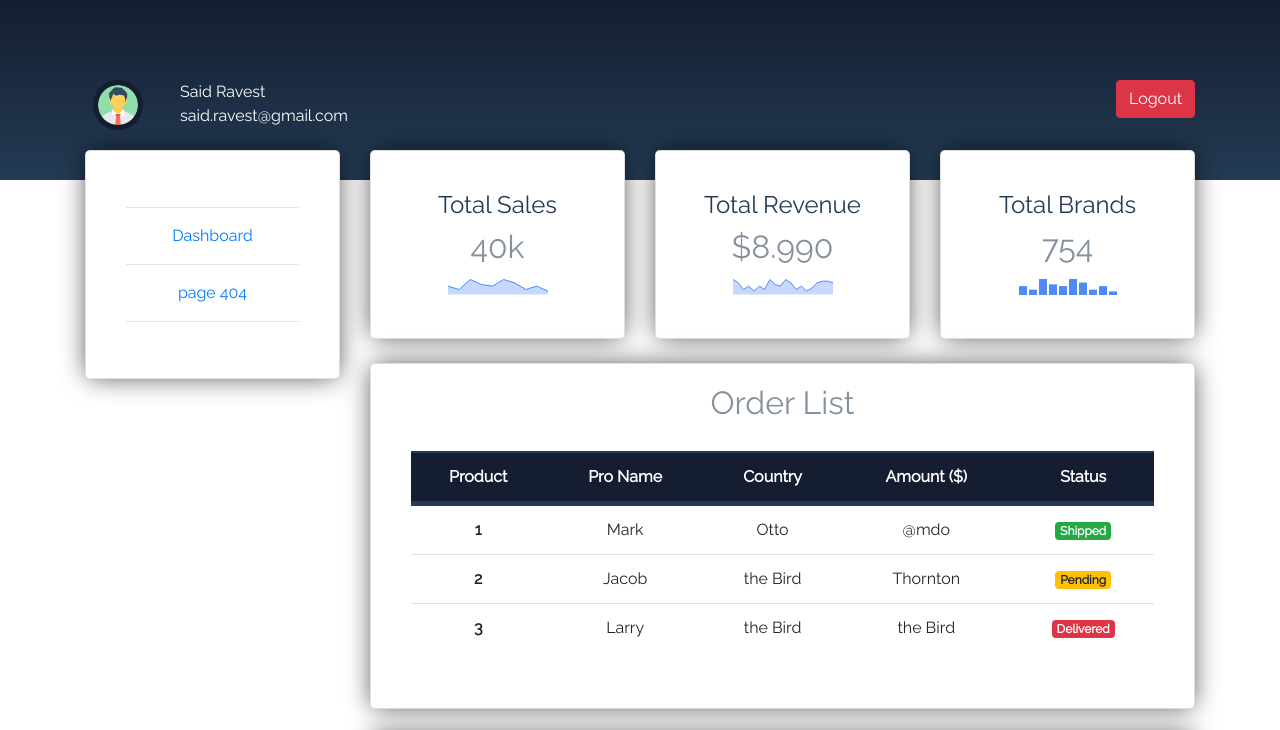
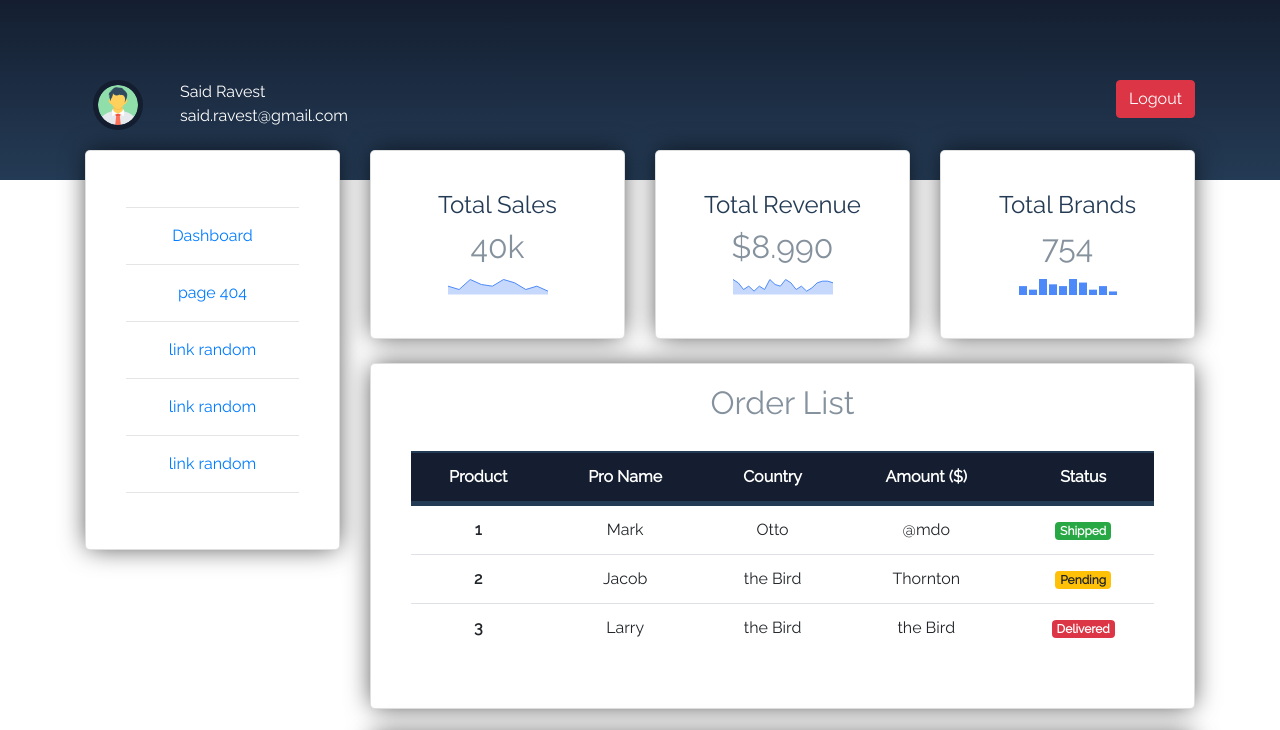
Before and after one commit to SaidTattoo/PortafolioWeb, a plain HTML site: page dashboard1.html in a window 1280 px wide. Shown: the top 730 px of the page. Drawn offline with nearby package versions, Linux system fonts and the light colour scheme.

Commit message:
agregar mas botones al dashboard

```diff
--- a/dashboard1.html
+++ b/dashboard1.html
@@ -151,6 +151,12 @@
                           <hr>
                           <a href="404.html">page 404</a>
                           <hr>
+                          <a href="#">link random</a>
+                          <hr>
+                          <a href="#">link random</a>
+                          <hr>
+                          <a href="#">link random</a>
+                          <hr>
                     </div>
                   </div>
     </div>
```
